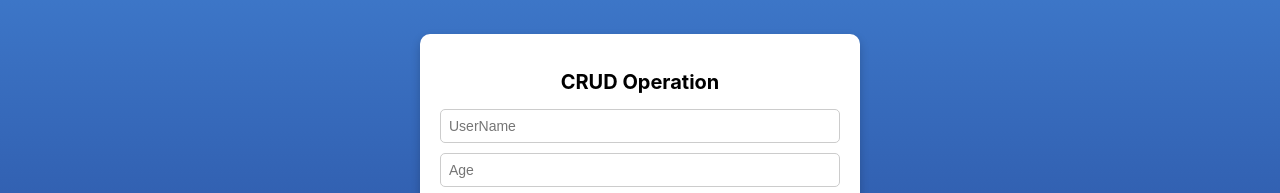
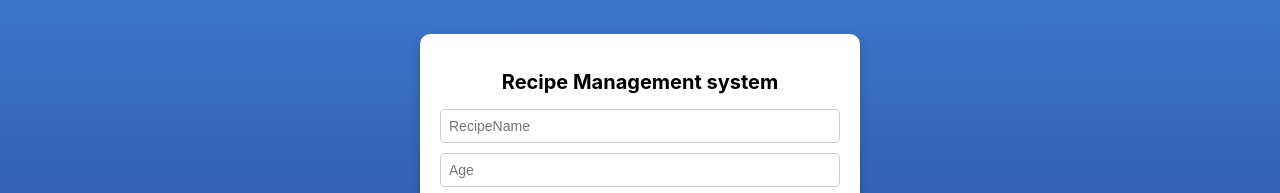
Before and after one commit to DhirajSah736/Recipe-management-system, a React (Create React App) app: page / in a window 1280 px wide. Shown: the part 243-436 px from the top of the page. Built offline with nearby package versions, Linux system fonts and the light colour scheme; no server answers.

Commit message:
changes made

```diff
--- a/src/components/CrudUI.jsx
+++ b/src/components/CrudUI.jsx
@@ -3,7 +3,7 @@ import axios from "axios";
 import { FaTrash } from "react-icons/fa";
 import "./CrudUI.css";
 
-const API_URL = "http://localhost:5032/api/users"; // Adjust if needed
+const API_URL = "http://localhost:5032/api/users";
 
 const CrudUI = () => {
   const [users, setUsers] = useState([]);
@@ -25,9 +25,9 @@ const CrudUI = () => {
   return (
     <div className="container">
       <div className="card">
-        <h2>CRUD Operation</h2>
+        <h2>Recipe Management system</h2>
         <div className="form-group">
-          <input type="text" placeholder="UserName" value={username} onChange={(e) => setUsername(e.target.value)} />
+          <input type="text" placeholder="RecipeName" value={username} onChange={(e) => setUsername(e.target.value)} />
           <input type="number" placeholder="Age" value={age} onChange={(e) => setAge(e.target.value)} />
           <button className="submit-btn" onClick={handleSubmit}>SUBMIT</button>
         </div>
```
